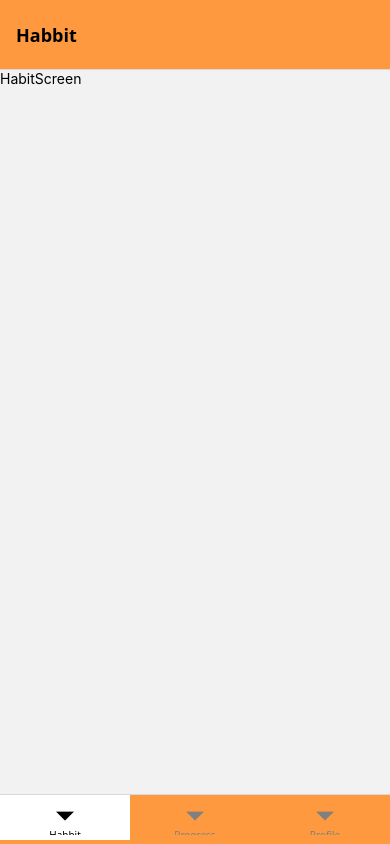
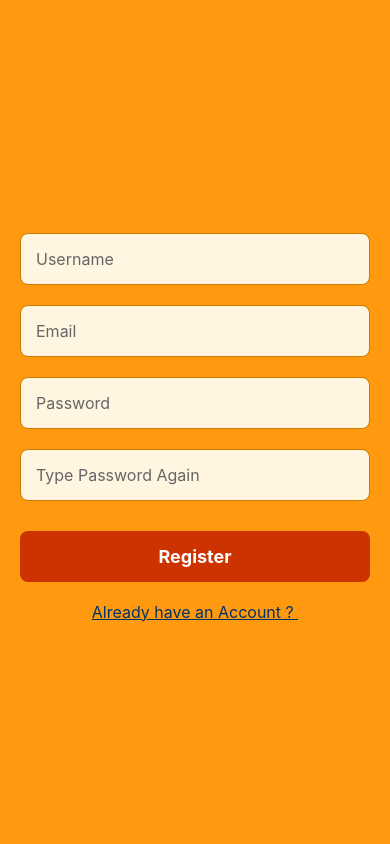
Before and after one commit to vipusrihar/Habit_Tracker, a React Native app: screen /Register in a window 390 px wide. Built offline with nearby package versions, Linux system fonts and the light colour scheme.

Commit message:
login and register part created

```diff
--- a/index.js
+++ b/index.js
@@ -2,8 +2,8 @@
  * @format
  */
 
-import {AppRegistry} from 'react-native';
+import { AppRegistry } from 'react-native';
 import App from './src/App';
-import {name as appName} from './app.json';
+import { name as appName } from './app.json';
 
-AppRegistry.registerComponent(appName, () => App);
+AppRegistry.registerComponent('HabitTracker', () => App);
--- a/package.json
+++ b/package.json
@@ -16,6 +16,7 @@
     "@react-navigation/native-stack": "^7.3.13",
     "react": "19.0.0",
     "react-native": "0.79.2",
+    "react-native-safe-area-context": "^5.4.0",
     "react-native-screens": "^4.10.0"
   },
   "devDependencies": {
--- a/src/App.tsx
+++ b/src/App.tsx
@@ -1,12 +1,5 @@
-/**
- * Sample React Native App
- * https://github.com/facebook/react-native
- *
- * @format
- */
-
 import React from 'react';
-import type {PropsWithChildren} from 'react';
+import type { PropsWithChildren } from 'react';
 import {
   ScrollView,
   StatusBar,
@@ -23,20 +16,22 @@ import {
   LearnMoreLinks,
   ReloadInstructions,
 } from 'react-native/Libraries/NewAppScreen';
+
 import RootNavigator from './navigators/RootNavigator';
 import { NavigationContainer } from '@react-navigation/native';
+import { Provider } from './LoginContext';
 
-type SectionProps = PropsWithChildren<{
-  title: string;
-}>;
-
+// type SectionProps = PropsWithChildren<{
+//   title: string;
+// }>;
 
 function App(): React.JSX.Element {
-  return(
-    <NavigationContainer>
-      <RootNavigator/>
-    </NavigationContainer>
-
+  return (
+    <Provider>
+      <NavigationContainer>
+        <RootNavigator />
+      </NavigationContainer>
+    </Provider>
   );
 }
 
--- /dev/null
+++ b/src/LoginContext.js
@@ -0,0 +1,18 @@
+import { createContext, useState } from "react";
+
+
+const LoginContext = createContext();
+
+
+function Provider(props) {
+  const [isLoggedIn, setIsLoggedin] = useState(false);
+
+  return (
+    <LoginContext.Provider value={[isLoggedIn, setIsLoggedin]}>
+      {props.children}
+    </LoginContext.Provider>
+  );
+}
+
+export { Provider };
+export default LoginContext;
--- a/src/navigators/AuthStack.tsx
+++ b/src/navigators/AuthStack.tsx
@@ -3,15 +3,18 @@ import React from 'react'
 import { createNativeStackNavigator } from '@react-navigation/native-stack'
 import LoginScreen from '../screens/LoginScreen';
 import RegisterScreen from '../screens/RegisterScreen';
+import { Provider } from '../LoginContext';
 
 const Stack = createNativeStackNavigator();
 
 const AuthStack = () => {
   return (
-    <Stack.Navigator screenOptions={{headerShown :false, }}>
-        <Stack.Screen name='Login' component={LoginScreen}/>
-        <Stack.Screen name='Register' component={RegisterScreen}/>
+
+    <Stack.Navigator screenOptions={{ headerShown: false }}>
+      <Stack.Screen name='Login' component={LoginScreen} />
+      <Stack.Screen name='Register' component={RegisterScreen} />
     </Stack.Navigator>
+
   )
 }
 
--- a/src/navigators/RootNavigator.tsx
+++ b/src/navigators/RootNavigator.tsx
@@ -1,27 +1,28 @@
 import { View, Text, ActivityIndicator } from 'react-native'
-import { useEffect, useState } from 'react';
+import { useContext, useEffect, useState } from 'react';
 import React from 'react'
 import { createNativeStackNavigator } from '@react-navigation/native-stack';
 
 import AsyncStorage from '@react-native-async-storage/async-storage';
 import MainPage from './MainPage';
 import AuthStack from './AuthStack';
+import LoginContext from '../LoginContext';
 
 const Stack = createNativeStackNavigator();
 
 const RootNavigator = () => {
-    const isLoggedin = true;
-  return (
-    <Stack.Navigator screenOptions={{headerShown : false}}>
-        {
-        isLoggedin ? (
-            <Stack.Screen name='main' component={MainPage}/>
-        ) : (
-            <Stack.Screen name='Auth' component={AuthStack}/>
-        )
-        }
+
+  const [isLoggedin, setIsLoggedin] = useContext(LoginContext)
+
+  return isLoggedin ? (
+    <Stack.Navigator screenOptions={{ headerShown: false }}>
+      <Stack.Screen name='Main' component={MainPage} />
     </Stack.Navigator>
-  )
+  ) : (
+    <Stack.Navigator screenOptions={{ headerShown: false }}>
+      <Stack.Screen name='Auth' component={AuthStack} />
+    </Stack.Navigator>
+  );
 }
 
 export default RootNavigator
--- a/src/screens/LoginScreen.tsx
+++ b/src/screens/LoginScreen.tsx
@@ -1,14 +1,105 @@
-import { StyleSheet, Text, View } from 'react-native'
-import React from 'react'
+import { Alert, StyleSheet, Text, TextInput, TouchableOpacity, View } from 'react-native'
+import React, { useContext, useState } from 'react'
+import { SafeAreaProvider, SafeAreaView } from 'react-native-safe-area-context'
+import { useNavigation } from '@react-navigation/native';
+import AsyncStorage from '@react-native-async-storage/async-storage';
+import LoginContext from '../LoginContext';
+import { NativeStackNavigationProp } from '@react-navigation/native-stack';
 
 const LoginScreen = () => {
+  const [username, onChangeUsername] = useState('');
+  const [password, onChangePassword] = useState('');
+
+  const navigation = useNavigation<NativeStackNavigationProp<any>>();
+
+  const [isLoggedIn, setIsLoggedin] = useContext(LoginContext);
+
+
+  const handleLogin = async () => {
+    try {
+      const userData = await AsyncStorage.getItem('@userData');
+      if (userData) {
+        const originalData = JSON.parse(userData);
+        if (originalData.username === username && originalData.password === password) {
+          setIsLoggedin(true);
+          Alert.alert("Login Successful");
+        } else {
+          Alert.alert("Invalid Email or Password");
+        }
+      } else {
+        Alert.alert("No User Found")
+      }
+    } catch (error) {
+      Alert.alert("Error ");
+    }
+  }
   return (
-    <View>
-      <Text>LoginScreen</Text>
-    </View>
+    <SafeAreaProvider>
+      <SafeAreaView style={styles.container}>
+        <TextInput
+          placeholder='username'
+          inputMode='text'
+          value={username}
+          onChangeText={onChangeUsername}
+          style={styles.inputfield}
+        />
+        <TextInput
+          placeholder='password'
+          inputMode='text'
+          value={password}
+          secureTextEntry
+          onChangeText={onChangePassword}
+          style={styles.inputfield}
+        />
+        <TouchableOpacity onPress={handleLogin} style={styles.button}>
+          <Text style={styles.buttonText}>Login</Text>
+        </TouchableOpacity>
+        <TouchableOpacity style={styles.registerLink} onPress={() => navigation.navigate('Register')}>
+          <Text style={styles.registerLinkText}>Not Registered...</Text>
+        </TouchableOpacity>
+      </SafeAreaView>
+    </SafeAreaProvider>
   )
 }
 
 export default LoginScreen
 
-const styles = StyleSheet.create({})
+const styles = StyleSheet.create({
+  container: {
+    flex: 1,
+    padding: 20,
+    alignContent: 'center',
+    justifyContent: 'center',
+    backgroundColor: '#ffa910',
+  },
+  inputfield: {
+    color: '#333333',
+    borderColor: '#cc6600',
+    borderWidth: 1,
+    padding: 15,
+    marginVertical: 10,
+    borderRadius: 5,
+    fontSize: 16,
+    backgroundColor: '#fff5e0',
+  },
+  button: {
+    backgroundColor: '#cc3300',
+    padding: 15,
+    borderRadius: 8,
+    marginTop: 20,
+    alignItems: 'center',
+  },
+  buttonText: {
+    color: 'white',
+    fontSize: 16,
+    fontWeight: 'bold',
+  },
+  registerLink: {
+    marginTop: 20,
+    alignItems: 'center',
+  },
+  registerLinkText: {
+    color: '#003366',
+    textDecorationLine: 'underline',
+  },
+});
--- a/src/screens/ProgressScreen.tsx
+++ b/src/screens/ProgressScreen.tsx
@@ -4,7 +4,7 @@ import React from 'react'
 const ProgressScreen = () => {
   return (
     <View>
-      <Text>ProgressScreen</Text>
+      <Text>ProgressScrddeen</Text>
     </View>
   )
 }
--- a/src/screens/RegisterScreen.tsx
+++ b/src/screens/RegisterScreen.tsx
@@ -1,14 +1,155 @@
-import { StyleSheet, Text, View } from 'react-native'
-import React from 'react'
+import { Alert, StyleSheet, Text, TextInput, TouchableOpacity, View } from 'react-native'
+import React, { useContext, useState } from 'react'
+import { SafeAreaProvider, SafeAreaView } from 'react-native-safe-area-context';
+import { useNavigation } from '@react-navigation/native';
+import AsyncStorage from '@react-native-async-storage/async-storage';
+import LoginContext from '../LoginContext';
+import { NativeStackNavigationProp } from '@react-navigation/native-stack';
+
+
 
 const RegisterScreen = () => {
+
+  const navigation = useNavigation<NativeStackNavigationProp<any>>();
+  const [username, onChangeUsername] = useState('');
+  const [email, onChangeEmail] = useState('');
+  const [password, onChangePassword] = useState('');
+  const [repassword, onChangeRePassword] = useState('');
+
+
+  const [isLoggedIn, setIsLoggedin] = useContext(LoginContext);
+
+
+
+  const validateEmail = (email: any) => {
+    const re = /^[^\s@]+@[^\s@]+\.[^\s@]+$/;
+    return re.test(email);
+  };
+
+  const handleRegister = async () => {
+    if (!username || !email || !password) {
+      Alert.alert("Please Fill All Fields");
+      return
+    }
+    if (!validateEmail(email)) {
+      Alert.alert('Error', 'Please enter a valid email address');
+      return;
+    }
+    if (password !== repassword) {
+      Alert.alert("Passwords Does Not Match");
+      return
+    }
+    if (password.length < 8) {
+      Alert.alert("Password Should Be Atleast 8 Characters");
+      return;
+    }
+    try {
+      const user = { username, email, password };
+      await AsyncStorage.setItem('@userData', JSON.stringify(user));
+      Alert.alert("User Registered Sucessfully");
+      setIsLoggedin(true);
+
+    } catch (error) {
+      Alert.alert("Error When Saving Data. Try Again ");
+      console.log('Error saving Data : ', error)
+    }
+  }
+
   return (
-    <View>
-      <Text>RegisterScreen</Text>
-    </View>
+
+    <SafeAreaProvider>
+      <SafeAreaView style={styles.container}>
+        <TextInput
+          placeholder="Username"
+          inputMode="text"
+          style={styles.inputfield}
+          value={username}
+          onChangeText={onChangeUsername}
+          placeholderTextColor="#666666"
+          autoCapitalize="none"
+        />
+        <TextInput
+          placeholder="Email"
+          inputMode="email"
+          style={styles.inputfield}
+          value={email}
+          onChangeText={onChangeEmail}
+          placeholderTextColor="#666666"
+          autoCapitalize="none"
+        />
+        <TextInput
+          placeholder="Password"
+          inputMode="text"
+          maxLength={8}
+          secureTextEntry
+          style={styles.inputfield}
+          value={password}
+          onChangeText={onChangePassword}
+          placeholderTextColor="#666666"
+          autoCapitalize="none"
+        />
+        <TextInput
+          placeholder="Type Password Again"
+          inputMode="text"
+          maxLength={8}
+          secureTextEntry
+          style={styles.inputfield}
+          value={repassword}
+          onChangeText={onChangeRePassword}
+          placeholderTextColor="#666666"
+          autoCapitalize="none"
+        />
+        <TouchableOpacity style={styles.button} onPress={handleRegister}>
+          <Text style={styles.buttonText}>Register</Text>
+        </TouchableOpacity>
+        <TouchableOpacity style={styles.loginLink} onPress={() => navigation.navigate("Login")}>
+          <Text style={styles.loginLinkText}>Already have an Account ? </Text>
+        </TouchableOpacity>
+      </SafeAreaView>
+    </SafeAreaProvider>
+
   )
 }
 
 export default RegisterScreen
 
-const styles = StyleSheet.create({})
+const styles = StyleSheet.create({
+  container: {
+    flex: 1,
+    padding: 20,
+    alignContent: 'center',
+    justifyContent: 'center',
+    backgroundColor: '#ff9910',
+  },
+  inputfield: {
+    color: '#442200',
+    borderColor: '#cc7a00',
+    borderWidth: 1,
+    padding: 15,
+    marginVertical: 10,
+    borderRadius: 8,
+    fontSize: 16,
+    backgroundColor: '#fff5e0',
+  },
+  button: {
+    backgroundColor: '#cc3300',
+    padding: 15,
+    borderRadius: 8,
+    marginTop: 20,
+    alignItems: 'center',
+  },
+  buttonText: {
+    color: 'white',
+    fontSize: 18,
+    fontWeight: 'bold',
+  },
+  loginLink: {
+    marginTop: 20,
+    alignItems: 'center',
+  },
+  loginLinkText: {
+    color: '#003366',
+    textDecorationLine: 'underline',
+    fontSize: 16,
+  },
+});
```
Also changed, not shown: src/navigators/MainPage.tsx (+6 -6 lines), app.json (line endings or trailing spaces), 1 other file (tests, documents, lock files or other folders).
